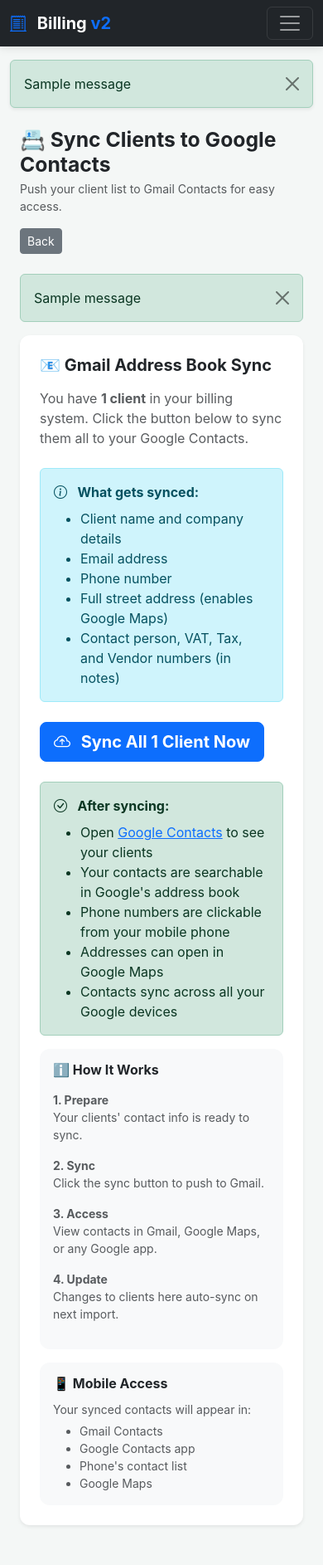
After one commit to peterretief/billing-v2, a Django app: page /todos/contacts/sync/ in a window 390 px wide. The commit adds this page. Shown: the whole page at 83% size. Run offline with Django 5.2, Linux system fonts and the light colour scheme; a user stored in the database is signed in; data comes from the database, SQL or seed files in the repository; tables that the repository leaves empty hold one stand-in row (values such as "Sample post"); one stand-in notice (Sample message) is shown; data that the repository does not hold is empty; parts of the project's set-up code (start-up, migrations or seed data) failed here and were passed over; some libraries are stand-ins or nearby versions.

Commit message:
feat: Add Google Contacts sync for client address book
Automatically sync all clients to Gmail Contacts with:
- Client name, contact person, email, phone, full address
- Address stored as location (Google Maps enabled)
- VAT/Tax numbers stored in contact notes
- Smart matching and searchability in Gmail/Google Contacts
- Mobile access across all Google devices

New features:
- Added 'contacts' scope to Google OAuth (requires re-auth)
- New view and template for contacts sync management
- Functions: sync_all_clients_to_contacts(), get_google_contacts_service()
- 'Sync Contacts' button in todo list navigation
- Dedicated page with sync confirmation and help info

Users can:
1. Click 'Sync Contacts' button
2. Confirm sync of all clients
3. View/manage contacts in Gmail or Google Contacts app
4. Access via phone and Google Maps

```diff
--- /dev/null
+++ b/todos/templates/todos/sync_contacts.html
@@ -0,0 +1,119 @@
+{% extends "base.html" %}
+
+{% block content %}
+    <div class="container mt-4">
+        <div class="row mb-4 align-items-center">
+            <div class="col-md-8">
+                <h2 class="fw-bold mb-1">📇 Sync Clients to Google Contacts</h2>
+                <p class="text-muted small">Push your client list to Gmail Contacts for easy access.</p>
+            </div>
+            <div class="col-md-4 text-md-end">
+                <a href="{% url 'todos:todo_list' %}" class="btn btn-secondary btn-sm">Back</a>
+            </div>
+        </div>
+
+        {% if messages %}
+            {% for message in messages %}
+                <div class="alert alert-{{ message.tags }} alert-dismissible fade show" role="alert">
+                    {{ message }}
+                    <button type="button" class="btn-close" data-bs-dismiss="alert" aria-label="Close"></button>
+                </div>
+            {% endfor %}
+        {% endif %}
+
+        <div class="card shadow-sm border-0">
+            <div class="card-body p-4">
+                <div class="row">
+                    <div class="col-md-8">
+                        <h5 class="fw-bold mb-3">📧 Gmail Address Book Sync</h5>
+
+                        {% if has_google_connected %}
+                            <p class="text-muted mb-4">
+                                You have <strong>{{ clients_count }} client{{ clients_count|pluralize }}</strong> in your billing system.
+                                Click the button below to sync them all to your Google Contacts.
+                            </p>
+
+                            <div class="alert alert-info mb-4">
+                                <i class="bi bi-info-circle me-2"></i>
+                                <strong>What gets synced:</strong>
+                                <ul class="mb-0 mt-2">
+                                    <li>Client name and company details</li>
+                                    <li>Email address</li>
+                                    <li>Phone number</li>
+                                    <li>Full street address (enables Google Maps)</li>
+                                    <li>Contact person, VAT, Tax, and Vendor numbers (in notes)</li>
+                                </ul>
+                            </div>
+
+                            <form method="post" action="{% url 'todos:sync_clients_to_contacts' %}">
+                                {% csrf_token %}
+                                <button type="submit" class="btn btn-primary btn-lg fw-bold" onclick="return confirm('Sync {{ clients_count }} client{{ clients_count|pluralize }} to Google Contacts?\n\nThis may create new contacts or update existing ones.')">
+                                    <i class="bi bi-cloud-arrow-up me-2"></i>
+                                    Sync All {{ clients_count }} Client{{ clients_count|pluralize }} Now
+                                </button>
+                            </form>
+
+                            <div class="alert alert-success mt-4">
+                                <i class="bi bi-check-circle me-2"></i>
+                                <strong>After syncing:</strong>
+                                <ul class="mb-0 mt-2">
+                                    <li>Open <a href="https://contacts.google.com" target="_blank">Google Contacts</a> to see your clients</li>
+                                    <li>Your contacts are searchable in Google's address book</li>
+                                    <li>Phone numbers are clickable from your mobile phone</li>
+                                    <li>Addresses can open in Google Maps</li>
+                                    <li>Contacts sync across all your Google devices</li>
+                                </ul>
+                            </div>
+                        {% else %}
+                            <div class="alert alert-warning">
+                                <i class="bi bi-exclamation-triangle me-2"></i>
+                                <strong>Google Calendar Not Connected</strong>
+                                <p class="mt-2 mb-0">
+                                    You need to connect your Google account first.
+                                    <a href="{% url 'todos:calendar_auth_start' %}" class="btn btn-sm btn-primary">Connect Google Account</a>
+                                </p>
+                            </div>
+                        {% endif %}
+                    </div>
+
+                    <div class="col-md-4">
+                        <div class="card bg-light border-0">
+                            <div class="card-body">
+                                <h6 class="fw-bold mb-3">ℹ️ How It Works</h6>
+                                <div class="small text-muted">
+                                    <p><strong>1. Prepare</strong><br>
+                                    Your clients' contact info is ready to sync.
+                                    </p>
+                                    <p><strong>2. Sync</strong><br>
+                                    Click the sync button to push to Gmail.
+                                    </p>
+                                    <p><strong>3. Access</strong><br>
+                                    View contacts in Gmail, Google Maps, or any Google app.
+                                    </p>
+                                    <p><strong>4. Update</strong><br>
+                                    Changes to clients here auto-sync on next import.
+                                    </p>
+                                </div>
+                            </div>
+                        </div>
+
+                        <div class="card bg-light border-0 mt-3">
+                            <div class="card-body">
+                                <h6 class="fw-bold mb-2">📱 Mobile Access</h6>
+                                <small class="text-muted">
+                                    Your synced contacts will appear in:
+                                    <ul class="mb-0 mt-1">
+                                        <li>Gmail Contacts</li>
+                                        <li>Google Contacts app</li>
+                                        <li>Phone's contact list</li>
+                                        <li>Google Maps</li>
+                                    </ul>
+                                </small>
+                            </div>
+                        </div>
+                    </div>
+                </div>
+            </div>
+        </div>
+    </div>
+{% endblock %}
--- a/todos/templates/todos/todo_list.html
+++ b/todos/templates/todos/todo_list.html
@@ -18,6 +18,11 @@
                        class="btn btn-outline-info btn-sm me-2"
                        title="Import calendar events to create timesheets">
                         <i class="bi bi-calendar-download me-1"></i> Import Events
+                    </a>
+                    <a href="{% url 'todos:sync_contacts_page' %}"
+                       class="btn btn-outline-secondary btn-sm me-2"
+                       title="Sync clients to Google Contacts">
+                        <i class="bi bi-person-check me-1"></i> Sync Contacts
                     </a>
                 {% else %}
                     <a href="{% url 'todos:calendar_auth_start' %}"
--- a/todos/urls.py
+++ b/todos/urls.py
@@ -23,4 +23,8 @@ urlpatterns = [
     path('calendar/sync/', views.sync_todos_to_calendar, name='calendar_sync'),
     path('calendar/import/', views.import_calendar_events, name='import_calendar_events'),
     path('calendar/import-create-timesheets/', views.create_timesheets_from_events, name='create_timesheets_from_events'),
+
+    # Google Contacts integration
+    path('contacts/sync/', views.sync_contacts_page, name='sync_contacts_page'),
+    path('contacts/sync-now/', views.sync_clients_to_contacts, name='sync_clients_to_contacts'),
 ]
--- a/todos/views.py
+++ b/todos/views.py
@@ -688,3 +688,55 @@ def create_timesheets_from_events(request):
             messages.warning(request, error)
 
     return redirect('timesheets:timesheet_list')
+
+@login_required
+def sync_contacts_page(request):
+    """Display contacts sync options."""
+    from .models import GoogleCalendarCredential
+
+    # Check if user has Google Calendar connected
+    has_google_connected = GoogleCalendarCredential.objects.filter(user=request.user).exists()
+
+    if not has_google_connected:
+        messages.error(request, "Please connect to Google Calendar first to enable contacts sync.")
+        return redirect('todos:calendar_auth_start')
+
+    from django.apps import apps
+    Client = apps.get_model('clients', 'Client')
+    clients_count = Client.objects.filter(user=request.user).count()
+
+    context = {
+        'has_google_connected': has_google_connected,
+        'clients_count': clients_count,
+    }
+
+    return render(request, 'todos/sync_contacts.html', context)
+
+
+@login_required
+def sync_clients_to_contacts(request):
+    """Sync all clients to Google Contacts."""
+    import logging
+    logger = logging.getLogger(__name__)
+
+    from .calendar_utils import sync_all_clients_to_contacts
+    from .models import GoogleCalendarCredential
+
+    # Check if user has Google Calendar connected
+    try:
+        GoogleCalendarCredential.objects.get(user=request.user)
+    except GoogleCalendarCredential.DoesNotExist:
+        messages.error(request, "Please connect to Google Calendar first.")
+        return redirect('todos:calendar_auth_start')
+
+    logger.info(f"Starting contacts sync for user {request.user.username}")
+
+    try:
+        synced_count = sync_all_clients_to_contacts(request.user)
+        messages.success(request, f"Successfully synced {synced_count} clients to Google Contacts!")
+        logger.info(f"Successfully synced {synced_count} clients for {request.user.username}")
+    except Exception as e:
+        logger.exception(f"Error syncing contacts for {request.user.username}: {e}")
+        messages.error(request, f"Error syncing contacts: {str(e)}")
+
+    return redirect('todos:sync_contacts_page')
```
Also changed, not shown: todos/calendar_utils.py (+152 -2 lines).
